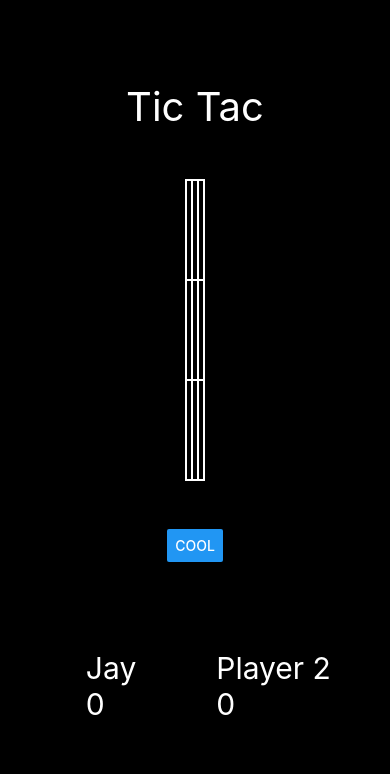
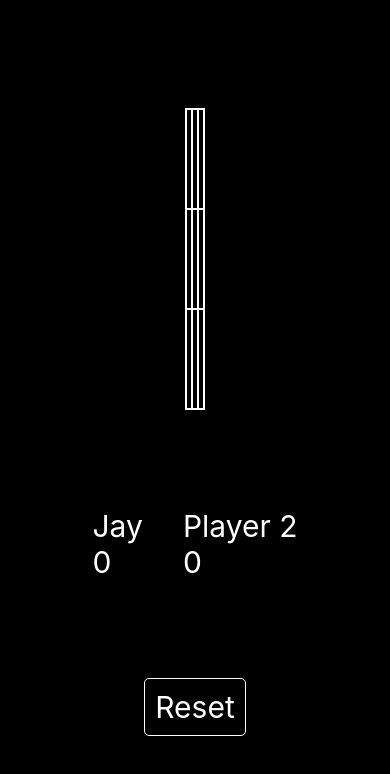
Before and after one commit to jtbitt/tic-tac-react-native, a React Native app: screen / in a window 390 px wide. Shown: the top 774 px of the page. Built offline with nearby package versions, Linux system fonts and the light colour scheme.

Commit message:
Added seperate reset button

```diff
--- a/App.tsx
+++ b/App.tsx
@@ -1,7 +1,7 @@
 import React, { useState, useEffect } from "react";
-import { StyleSheet, Text, View, Button } from "react-native";
+import { StyleSheet, Text, View, TouchableOpacity } from "react-native";
 
-import { Scoreboard, SelectionSquare } from "./components";
+import { Scoreboard, SelectionSquare, ResetButton } from "./components";
 import { Box } from "./shared/interfaces/box.interface";
 
 // // 1. atomic operations, small
@@ -34,7 +34,6 @@ const lines = [
 ];
 
 export default function App() {
-  console.log("re-render");
   const [xTurn, setTurn] = useState(true);
   const [xScore, setScoreX] = useState(0);
   const [oScore, setScoreO] = useState(0);
@@ -83,9 +82,6 @@ export default function App() {
 
   return (
     <View style={styles.container}>
-      <View>
-        <Text style={styles.title}>Tic Tac</Text>
-      </View>
       <View style={styles.board}>
         {boxes.map((box, i) => (
           <SelectionSquare
@@ -96,8 +92,8 @@ export default function App() {
           />
         ))}
       </View>
-      <Button title="cool" onPress={resetGame} />
       <Scoreboard xScore={xScore} oScore={oScore} />
+      <ResetButton onPress={resetGame} />
     </View>
   );
 }
@@ -110,10 +106,6 @@ const styles = StyleSheet.create({
     justifyContent: "space-around",
     padding: "15%",
   },
-  title: {
-    color: "white",
-    fontSize: 40,
-  },
   board: {
     flexDirection: "row",
     flexWrap: "wrap",
--- /dev/null
+++ b/components/ResetButton.tsx
@@ -0,0 +1,31 @@
+import React from "react";
+import { StyleSheet, Text, TouchableOpacity } from "react-native";
+
+interface IResetButtonProps {
+  onPress: () => void;
+}
+
+export const ResetButton = ({ onPress }: IResetButtonProps) => {
+  const onResetPress = () => {
+    onPress();
+  };
+
+  return (
+    <TouchableOpacity style={styles.button} onPress={() => onResetPress()}>
+      <Text style={styles.text}>Reset</Text>
+    </TouchableOpacity>
+  );
+};
+
+const styles = StyleSheet.create({
+  button: {
+    borderWidth: 1,
+    borderColor: "white",
+    padding: 10,
+    borderRadius: 5,
+  },
+  text: {
+    color: "white",
+    fontSize: 30,
+  },
+});
--- a/components/Scoreboard.tsx
+++ b/components/Scoreboard.tsx
@@ -27,7 +27,8 @@ const styles = StyleSheet.create({
     justifyContent: "space-between",
   },
   scoreBox: {
-    padding: 40,
+    paddingLeft: 20,
+    paddingRight: 20,
   },
   score: {
     fontSize: 30,
--- a/components/index.ts
+++ b/components/index.ts
@@ -1,2 +1,3 @@
 export { Scoreboard } from "./Scoreboard";
 export { SelectionSquare } from "./SelectionSquare";
+export { ResetButton } from "./ResetButton";
```
